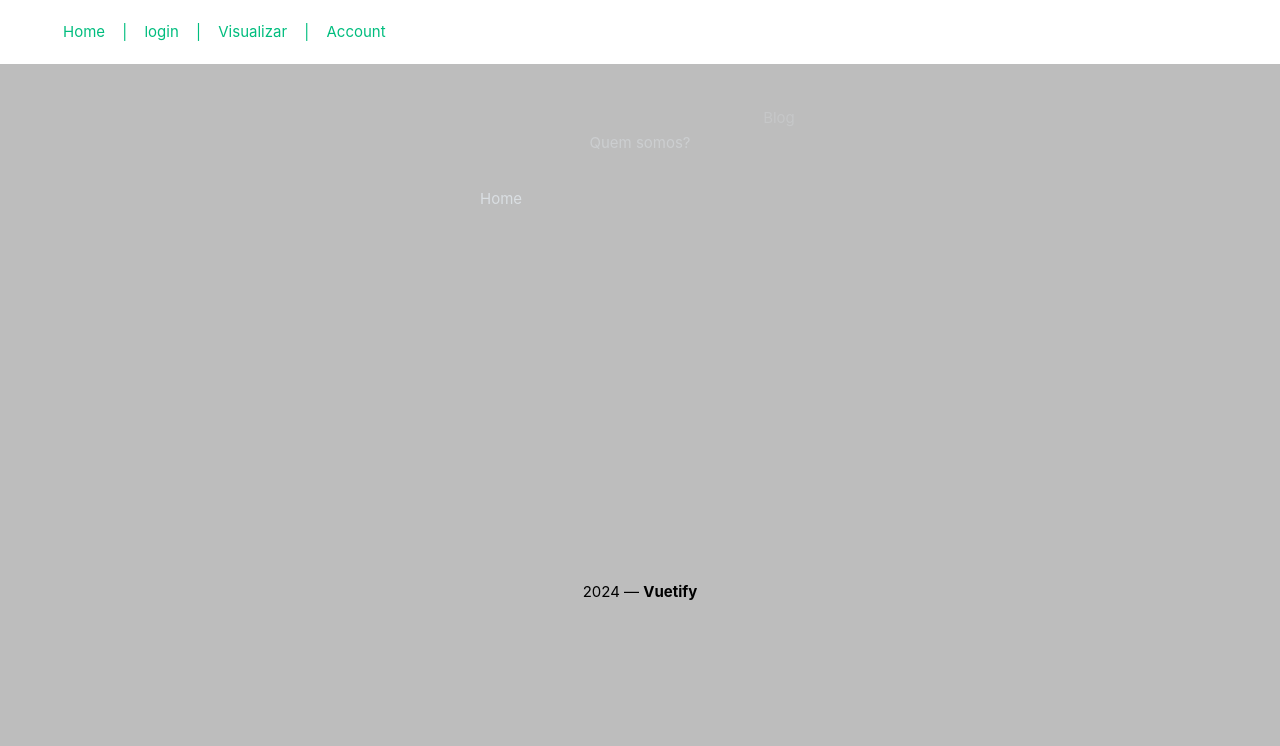
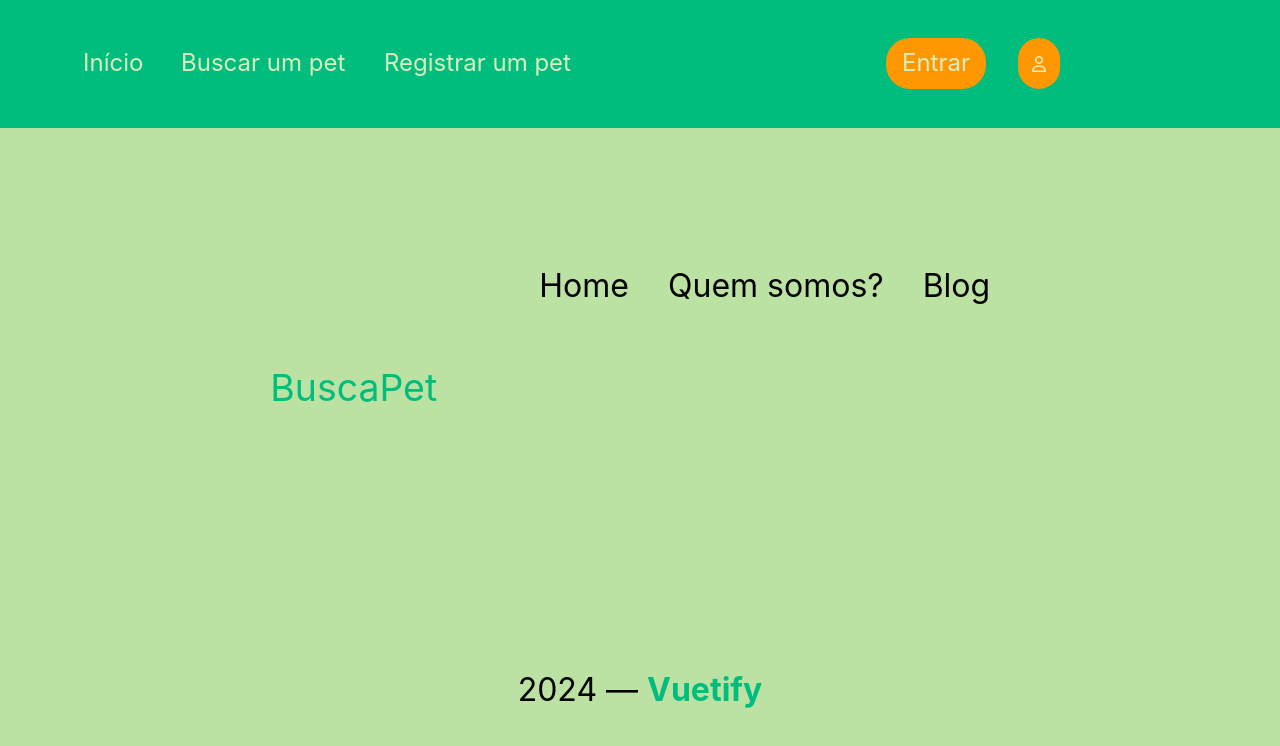
Before and after one commit to AlessandrodeAlmeida2/buscaPet, a Vue app in the folder my-app/: page /footer in a window 1280 px wide. Shown: the top 746 px of the page. Built offline with nearby package versions, Linux system fonts and the light colour scheme; no server answers.

Commit message:
editando css

```diff
--- a/my-app/src/App.vue
+++ b/my-app/src/App.vue
@@ -3,7 +3,6 @@
     <div :class="{'wrapper': true, 'active-class': route.name === 'read' || route.name === 'description'}" >
       <div class="logo" v-if="route.name === 'home'">
         <img src="@/assets/img/OIG2.png" alt="Logo">
-        <h1 class="tittle alfa-slab-one-regular">Encontre seu pet perdido</h1>
       </div>
       <div class="header" v-else-if="route.name === 'login'">
         <img src="@/assets/img/header.jpeg" alt="Logo">
@@ -31,11 +30,12 @@
       </div>
       <nav v-if="route.name != 'about'">
         <div v-if="showNav" class="nav-links">
-          <RouterLink class="separator1" to="/home">Home</RouterLink><span> | </span>
-          <RouterLink v-if="!isLoggedIn" class="separator2" to="/login">login</RouterLink>
-          <a v-else class="separator2" @click="signOut">Logout</a><span> | </span>
-          <RouterLink class="separator3" to="/read">Visualizar</RouterLink><span> | </span>
-          <RouterLink class="separator4" to="/account">Account</RouterLink>
+          <RouterLink class="separator1" to="/home">Início</RouterLink>
+          <RouterLink class="separator3" to="/read">Buscar um pet</RouterLink>
+          <RouterLink class="separator3" to="/read">Registrar um pet</RouterLink>
+          <RouterLink class="separator4" to="/account"><i class="fa-solid fa-user"></i></RouterLink>
+          <RouterLink v-if="!isLoggedIn" class="separator2" to="/login">Entrar</RouterLink>
+          <a v-else class="separator2" @click="signOut">Sair</a>
           <!-- Botão de fechar -->
           <div class="close" @click="showNav = !showNav">X</div>
         </div>
@@ -119,15 +119,9 @@ div.wrapper {
 }
 
 nav {
-  margin: 20px 50px;
-}
-
-.nav-links a {
-  padding: 5px  13px;
-}
-
-.nav-links span {
-    color: hsla(160, 100%, 37%, 1);
+  display: flex;
+  justify-content: space-between;
+  gap: 8px;
 }
 
 .separator1 {
@@ -177,7 +171,7 @@ div.header img {
 
   .nav-links {
     position: fixed;
-    background-color: #fff;
+    background-color: #BBE1A3;
     display: flex;
     flex-direction: column;
     align-items: center;
--- a/my-app/src/assets/base.css
+++ b/my-app/src/assets/base.css
@@ -1,5 +1,13 @@
 /* color palette from <https://github.com/vuejs/theme> */
 :root {
+  /* Paleta de cores */
+  --primary-color: #00BD7E;
+  --secondary-color: #FF9800;
+  --background-color: #E6F0D9;
+
+  --text-color: #D9EDBF;
+  --black: #000;
+
   --vt-c-white: #ffffff;
   --vt-c-white-soft: #f8f8f8;
   --vt-c-white-mute: #f2f2f2;
@@ -84,3 +92,42 @@ body {
   -webkit-font-smoothing: antialiased;
   -moz-osx-font-smoothing: grayscale;
 }
+
+header {
+  background-color: var(--primary-color);
+  height: 16%;
+  display: flex;
+}
+
+.nav-links {
+  display: flex;
+  flex-direction: row;
+  align-items: center;
+  justify-content: center;
+  gap: 32px;
+  margin-left: 80px;
+  font-size: 24px;
+}
+
+.separator2 {
+  text-align: center;
+  font-size: 24px;
+  gap: 8px;
+  color: var(--text-color);
+  background-color: var(--secondary-color);
+  margin-left: 280px;
+  padding: 16px;
+  border-radius: 24px;
+}
+
+.separator4 {
+  order: 2;
+  text-align: center;
+  font-size: 16px;
+  gap: 8px;
+  border: 2px solid var(--secondary-color);
+  color: var(--text-color);
+  background-color: var(--secondary-color);
+  padding: 12px;
+  border-radius: 32px;
+}
--- a/my-app/src/assets/main.css
+++ b/my-app/src/assets/main.css
@@ -1,7 +1,7 @@
 @import './base.css';
 
 #app {
-  background-color: #FFFFFF;
+  background-color: var(--background-color);
   margin: 0;
   height: 100vh; /* Define a altura como 100% da altura da janela do navegador */
   color: black;
@@ -14,8 +14,13 @@
 
 a,
 .green {
+  height: 40%;
+  display: flex;
+  flex-wrap: no-wrap;
+  justify-content: space-between;
+  align-items: center;
   text-decoration: none;
-  color: hsla(160, 100%, 37%, 1);
+  color: var(--text-color);
   transition: 0.4s;
   padding: 3px;
 }
--- a/my-app/src/components/CarouselView.vue
+++ b/my-app/src/components/CarouselView.vue
@@ -1,6 +1,6 @@
 <template>
   <div class="tittle-carousel">
-    <h1>Animais desaparecidos</h1>
+    <h1>Pets perdidos</h1>
   </div>
 
   <v-carousel class="carousel" v-if="items.length > 0" height="300" show-arrows="hover">
@@ -41,13 +41,13 @@
 
 <style>
 .tittle-carousel h1 {
-  margin: 50px 0;
-  color: hsla(160, 100%, 37%, 1);
+  margin: 50px 0 50px 4%;
+  color: var(--primary-color);
   font-size: 60px;
   font-family: "Alfa Slab One", serif;
   font-weight: 600;
   font-style: normal;
-  text-align: center;
+  text-align: left;
   animation: slideLeft 4s ease forwards;
   animation-delay: 2s;
   visibility: hidden;
--- a/my-app/src/components/FooterView.vue
+++ b/my-app/src/components/FooterView.vue
@@ -1,11 +1,12 @@
 <template>
   <v-app>
-    <v-footer class="bg-grey-lighten-1 custom-footer">
-      <v-row class="row" justify="center" no-gutters>
-        <RouterLink class="custom-row fx1" to="/home">Home</RouterLink>
-        <RouterLink class="custom-row fx2" to="/About">Quem somos?</RouterLink>
-        <a class="custom-row fx3" href="https://alessandrodealmeida.dev.br/" target="_blank">Blog</a>
-        <v-col class="text-center mt-4" cols="12">
+    <v-footer class="custom-footer">
+      <v-row class="row" justify="center">
+        <h3 class="busca-pet">BuscaPet</h3>
+        <RouterLink class="custom-row" to="/home">Home</RouterLink>
+        <RouterLink class="custom-row" to="/About">Quem somos?</RouterLink>
+        <a class="custom-row" href="https://alessandrodealmeida.dev.br/" target="_blank">Blog</a>
+        <v-col class="text-center">
           {{ new Date().getFullYear() }} — <strong>Vuetify</strong>
         </v-col>
       </v-row>
@@ -20,47 +21,41 @@ import { RouterLink } from 'vue-router';
 </script>
 
 <style scoped>
+
+footer {
+  height: 10%;
+}
+
 .custom-footer {
-  padding-top: 50px;
+  background-color: #BBE1A3;
+  color: var(--black);
+  font-size: 32px;
+  text-align: center;
+}
+
+.busca-pet {
+  color: var(--primary-color);
+  display: flex;
+  align-items: center;
+  margin-right: 10%;
 }
 
 .custom-row {
   margin: 0 2%;
-  color: aliceblue;
-  width: 120px;
-  height: 40px;
+  color: var(--black);
   display: flex;
-  justify-content: center;
+  justify-content: space-between;
   align-items: center;
 }
 
 .custom-row:hover {
-  background-color: dimgray;
+  background-color: #BBE1A3;
   border-radius: 10px;
-}
-
-.fx1 {
-  animation: slideBottom 3s ease forwards;
-  animation-delay: 4s;
-  visibility: hidden;
-}
-
-.fx2 {
-  animation: slideBottom 5s ease forwards;
-  animation-delay: 4s;
-  visibility: hidden;
-}
-
-.fx3 {
-  animation: slideBottom 7s ease forwards;
-  animation-delay: 4s;
-  visibility: hidden;
 }
 
 .v-footer {
   display: flex;
   flex-direction: column;
-  padding: 200px 0 0 0;
 }
 
 </style>
--- a/my-app/src/views/HomeView.vue
+++ b/my-app/src/views/HomeView.vue
@@ -6,7 +6,7 @@
 
   <div class="container-home">
     <div class="botao">
-      <h3 class="subtittle">Utilize ferramentas de busca de pets. Crie seu anúncio gratuito agora mesmo para ter acesso ao<i> Painel de Busca</i>.</h3>
+      <h1 class="tittle alfa-slab-one-regular">Aqui você pode <strong>encontrar o seu pet perdido</strong> ou <strong>ajudar alguém nessa missão!</strong></h1>
       <div class="bottons">
       <RouterLink to="/create">
         <div id="search">
@@ -38,40 +38,43 @@
 
 <style>
 div.container-home {
+  margin: 4%;
   display: flex;
   flex-direction: row;
   justify-content: space-around;
-  align-items: flex-start;
+  align-items: center;
 }
 
-h1.tittle {
-  color: hsla(160, 100%, 37%, 1);
-  font-size: 60px;
+
+h1 {
+  color: var(--black);
+  font-size: 48px;
   font-family: "Alfa Slab One", serif;
   font-weight: 600;
-  font-style: normal;
 }
 
-.subtittle {
-  margin: auto;
-  animation: slideLeft 4s ease forwards;
+strong {
+  color: var(--primary-color);
+}
+
+.botao {
+  display: flex;
+  flex-direction: column;
+  align-items: center;
+  gap: 48px;
+  width: 50%;
 }
 
 .bottons {
   display: flex;
-  flex-direction: column;
-  margin-right: 50%;
-}
-
-div.botao {
-  display: flex;
-  flex-direction: column;
-  margin: 10px 90px;
+  flex-direction: row;
+  align-items: center;
+  justify-content: space-between;
+  gap: 24px;
 }
 
 div.container-home img.dog {
   width: 50%;
-  margin: 0 30px 15px 30px;
   animation: zoomIn 3s ease forwards;
 }
 
```
